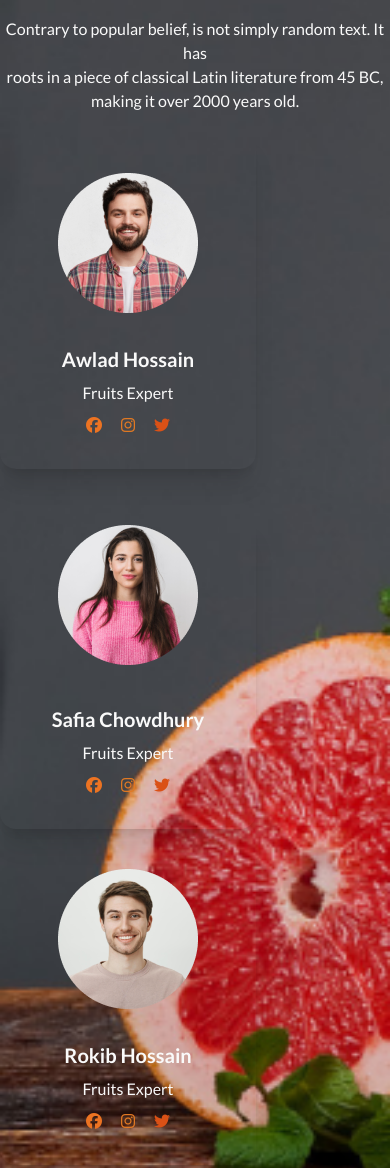
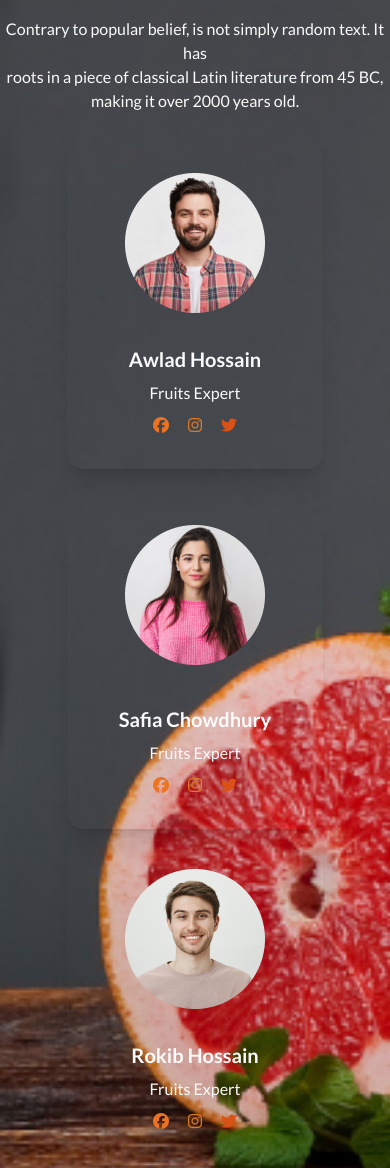
Before and after one commit to Raian010/Fruit-burst, a plain HTML site: page index.html in a window 390 px wide. Shown: the part 3344-4512 px from the top of the page. Drawn offline with nearby package versions, Linux system fonts and the light colour scheme.

Commit message:
fifth commit

```diff
--- a/index.html
+++ b/index.html
@@ -392,6 +392,7 @@
                 <h1 class="mb-5 text-5xl font-extrabold">Meet the team section</h1>
                 <p class="mb-5">Contrary to popular belief, is not simply random text. It has <br> roots in a piece of classical Latin literature from 45 BC, making it over 2000 years old.</p>
                <div class="grid items-center grid-cols-1 md:grid-cols-2 lg:grid-cols-4">
+                <div class="flex justify-center sm:justify-start">
                   <div class="card w-64 bg-transparent shadow-xl">
                     <figure class="px-10 pt-10">
                       <img src="./images/member1.png" alt="Shoes" class="rounded-xl" />
@@ -406,6 +407,8 @@
                       </div>
                     </div>
                   </div>
+                </div>
+                <div class="flex justify-center sm:justify-start">
                   <div class="card w-64 bg-transparent shadow-xl mt-12">
                     <figure class="p-2">
                       <img src="./images/member2.png" alt="Shoes" class="rounded-xl" />
@@ -420,6 +423,8 @@
                       </div>
                     </div>
                   </div>
+                </div>
+                <div class="flex justify-center sm:justify-start">
                   <div class="card w-64 bg-transparent shadow-xl">
                     <figure class="px-10 pt-10">
                       <img src="./images/member3.png" alt="Shoes" class="rounded-xl" />
@@ -434,6 +439,8 @@
                       </div>
                     </div>
                   </div>
+                </div>
+                <div class="flex justify-center sm:justify-start">
                   <div class="card w-64 bg-transparent shadow-xl mt-2">
                     <figure class="px-10 pt-10">
                       <img src="./images/member4.png" alt="Shoes" class="rounded-xl" />
@@ -448,6 +455,8 @@
                       </div>
                     </div>
                   </div>
+                </div>
+
                </div>
               </div>
             </div>
```
Lines whose indentation alone changed are shown as unchanged.
